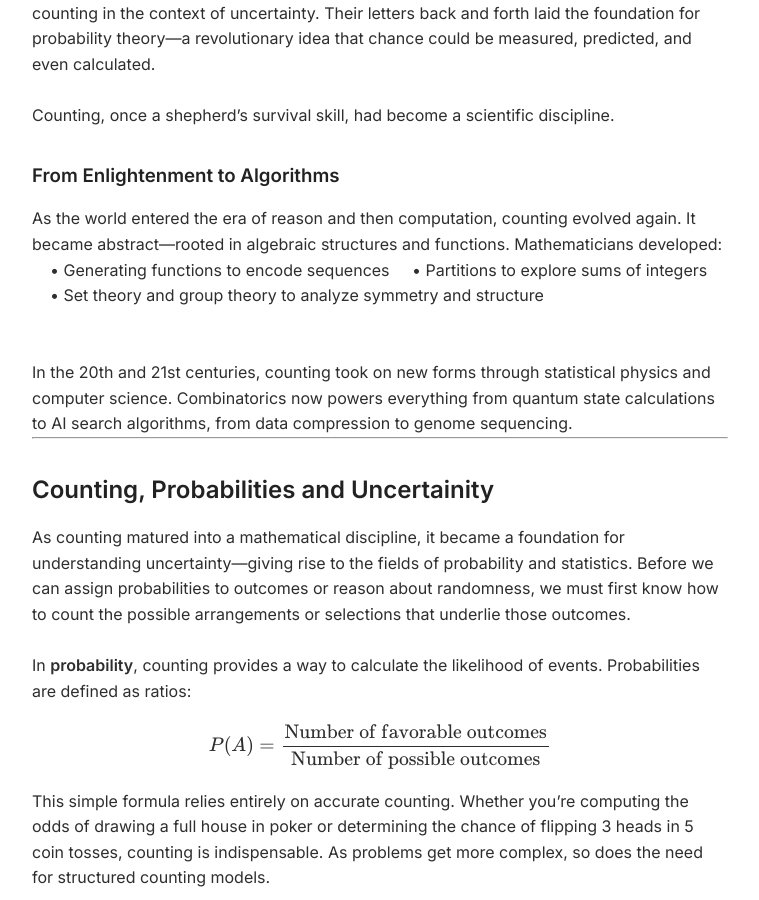
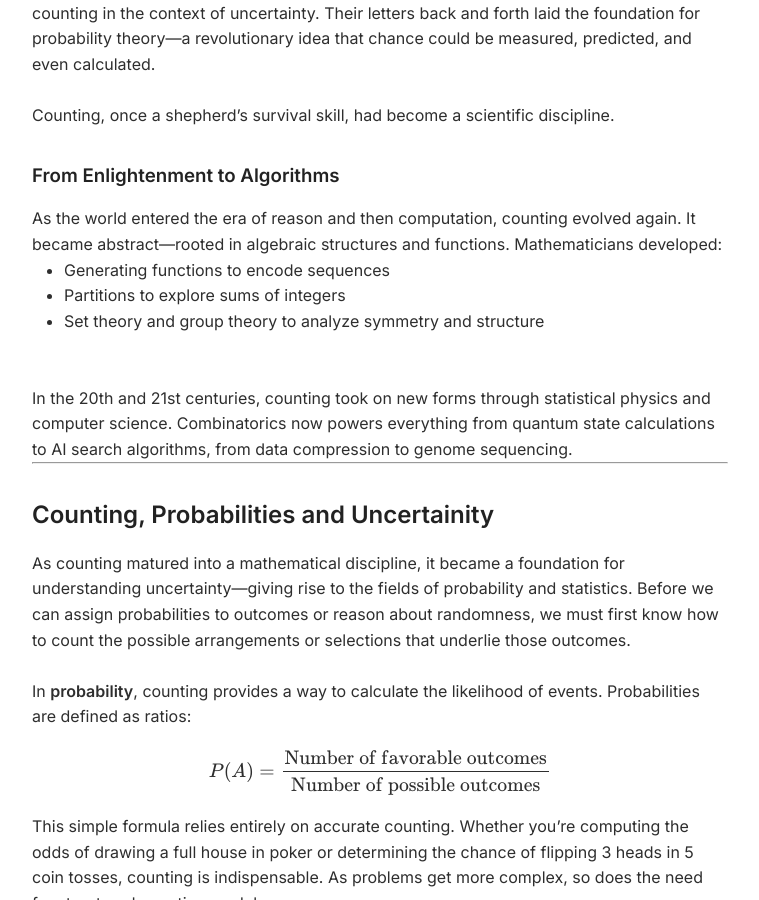
Before and after one commit to 21f3002975/21f3002975.github.io, a Jekyll site: the page built from index.md, in a window 1280 px wide and 900 px high, scrolled down 842 px. Shown: the whole window, without its empty margins (324-1083 px from the left). Built offline with Jekyll 4.4.1, drawn with Linux system fonts in a browser that asks for light colours; nearby versions of some CDN libraries.

Commit message:
Format update

```diff
--- a/index.md
+++ b/index.md
@@ -30,10 +30,11 @@ Counting, once a shepherd’s survival skill, had become a scientific discipline
 ### From Enlightenment to Algorithms
 
 As the world entered the era of reason and then computation, counting evolved again. It became abstract—rooted in algebraic structures and functions. Mathematicians developed:
-
-&nbsp;&nbsp;&nbsp;&nbsp;• Generating functions to encode sequences
-&nbsp;&nbsp;&nbsp;&nbsp;• Partitions to explore sums of integers
-&nbsp;&nbsp;&nbsp;&nbsp;• Set theory and group theory to analyze symmetry and structure
+<ul style="margin-left: 2em;">
+  <li>Generating functions to encode sequences</li>
+  <li>Partitions to explore sums of integers</li>
+  <li>Set theory and group theory to analyze symmetry and structure</li>
+</ul>
 
 <br><br>
 In the 20th and 21st centuries, counting took on new forms through statistical physics and computer science. Combinatorics now powers everything from quantum state calculations to AI search algorithms, from data compression to genome sequencing.
```
